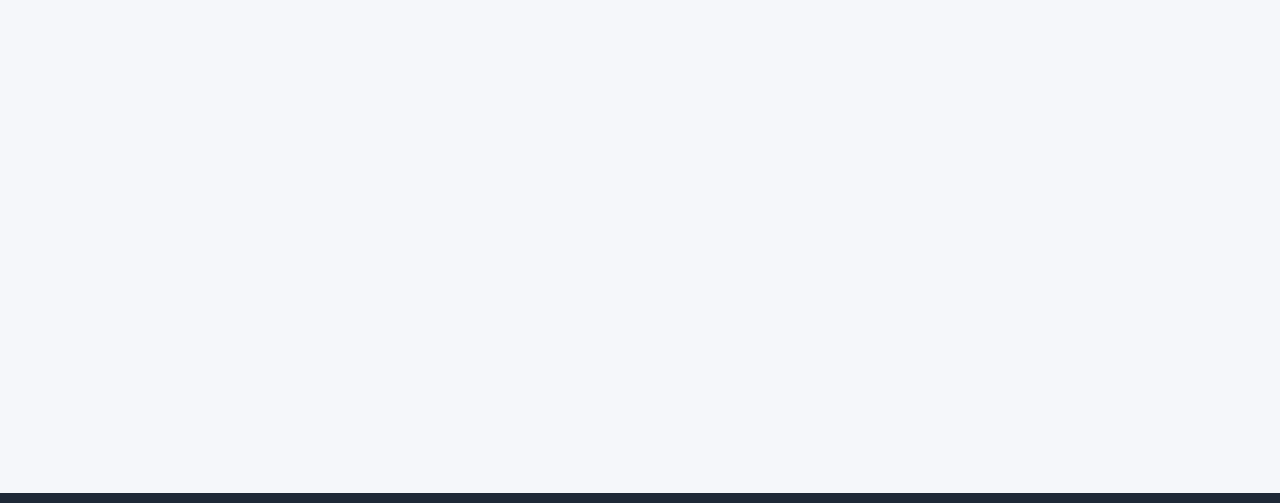
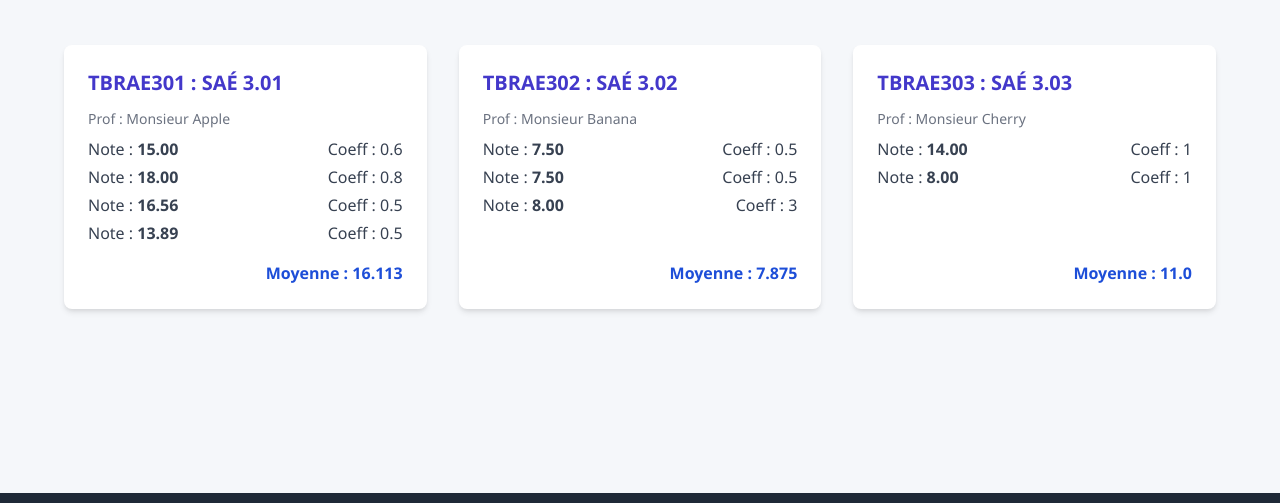
Before and after one commit to Tometu-cyber/EtuWeb, a plain HTML site: page notes.html in a window 1280 px wide. Shown: the part 187-690 px from the top of the page. Drawn offline with nearby package versions, Linux system fonts and the light colour scheme; no server answers.

Commit message:
Mise à jour du format du fichier exportNote.json et modification de la source de données dans notes.html

```diff
--- a/exportNote.json
+++ b/exportNote.json
@@ -1,66 +1,94 @@
+{
+    "admission": "",
+    "average": "13.870",
+    "position": "17/64",
+    "grades": [
+        {
+            "name": "TBRAE301 : SAÉ 3.01",
+            "teacher": "Monsieur Apple",
+            "average": "16.113",
+            "grades": [
                 [
-    {
-        "name": " TBRAE301 : SAÉ 3.01",
-        "notes": [
-            {
-                "note": 15.0,
-                "coeff": 0.6
+                    "Séance N°1 - ...",
+                    [
+                        "15.0",
+                        "0.6"
+                    ]
+                ],
+                [
+                    "Séance N°2 - ...",
+                    [
+                        "18.0",
+                        "0.8"
+                    ]
+                ],
+                [
+                    "Séance N°3 - ...",
+                    [
+                        "16.561",
+                        "0.5"
+                    ]
+                ],
+                [
+                    "Séance N°4 - ...",
+                    [
+                        "13.892",
+                        "0.5"
+                    ]
+                ]
+            ],
+            "empty": ""
         },
         {
-                "note": 18.0,
-                "coeff": 0.8
+            "name": "TBRAE302 : SAÉ 3.02",
+            "teacher": "Monsieur Banana",
+            "average": "7.875",
+            "grades": [
+                [
+                    "Séance N°1 - ...",
+                    [
+                        "7.5",
+                        "0.5"
+                    ]
+                ],
+                [
+                    "Séance N°2 - ...",
+                    [
+                        "7.5",
+                        "0.5"
+                    ]
+                ],
+                [
+                    "Séance N°3 - ...",
+                    [
+                        "8.0",
+                        "3.0"
+                    ]
+                ]
+            ],
+            "empty": ""
         },
         {
-                "note": 16.561,
-                "coeff": 0.5
-            },
-            {
-                "note": 13.892,
-                "coeff": 0.5
-            }
+            "name": "TBRAE303 : SAÉ 3.03",
+            "teacher": "Monsieur Cherry",
+            "average": "11.0",
+            "grades": [
+                [
+                    "Séance N°1 - ...",
+                    [
+                        "14.0",
+                        "1"
+                    ]
                 ],
-        "moyennepdf": 16.113
-    },
-    {
-        "name": " TBRAE302 : SAÉ 3.02",
-        "notes": [
-            {
-                "note": 7.5,
-                "coeff": 0.5
-            },
-            {
-                "note": 7.5,
-                "coeff": 0.5
-            },
-            {
-                "note": 8.0,
-                "coeff": 3.0
-            }
+                [
+                    "Séance N°2 - ...",
+                    [
+                        "8.0",
+                        "1.0"
+                    ]
+                ]
             ],
-        "moyennepdf": 7.875
-    },
-    {
-        "name": " TBRAE303 : SAÉ 3.03",
-        "notes": [
-            {
-                "note": 17.5,
-                "coeff": 0.5
-            }
-        ],
-        "moyennepdf": 17.5
-    },
-    {
-        "name": " TBRAE304 : SAÉ 3.04",
-        "notes": [
-            {
-                "note": 14.0,
-                "coeff": 1.0
-            },
-            {
-                "note": 8.0,
-                "coeff": 1.0
-            }
-        ],
-        "moyennepdf": 11.0
+            "empty": ""
         }
     ]
+}
--- a/notes.html
+++ b/notes.html
@@ -58,7 +58,7 @@
   </div>
 
 <script>
-  fetch('notes/S1.json')
+  fetch('exportNote.json')
     .then(response => {
       if (!response.ok) {
         throw new Error('Erreur de chargement du fichier JSON');
```
Lines whose indentation alone changed are shown as unchanged.
